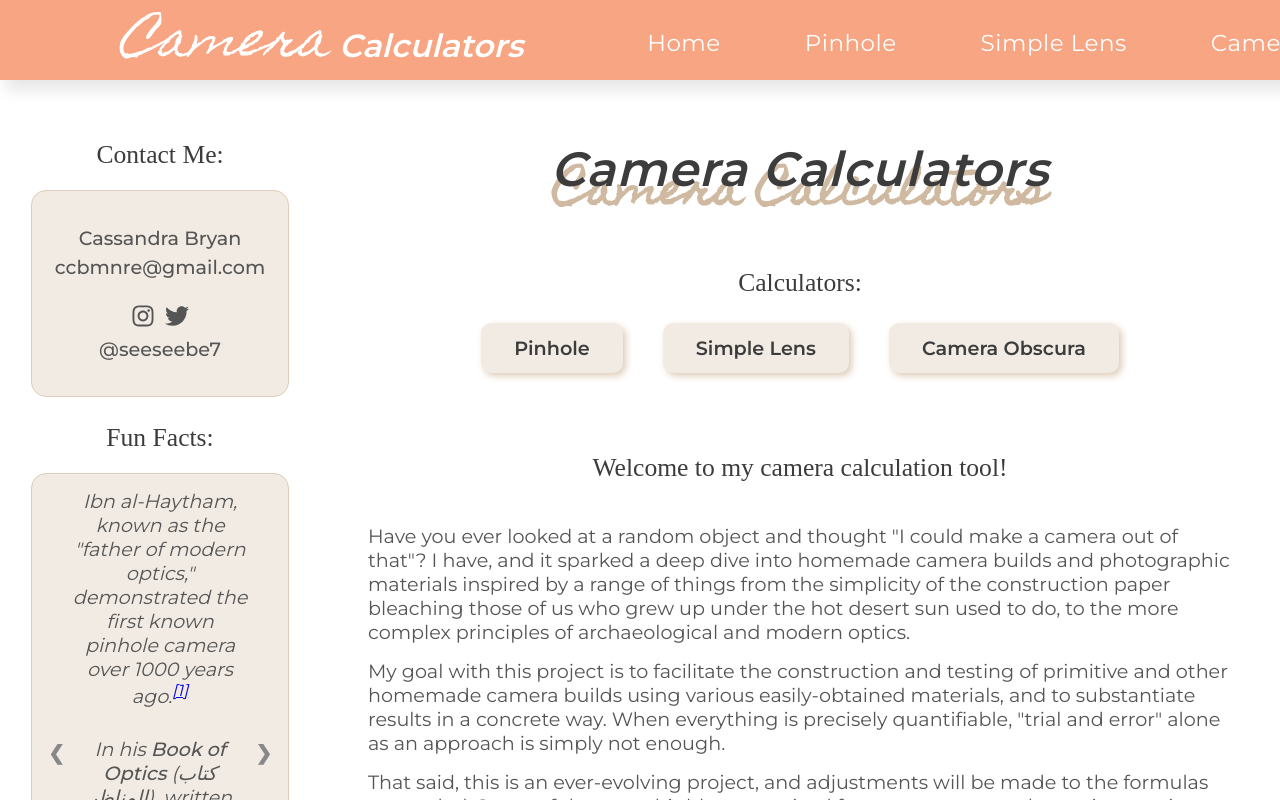
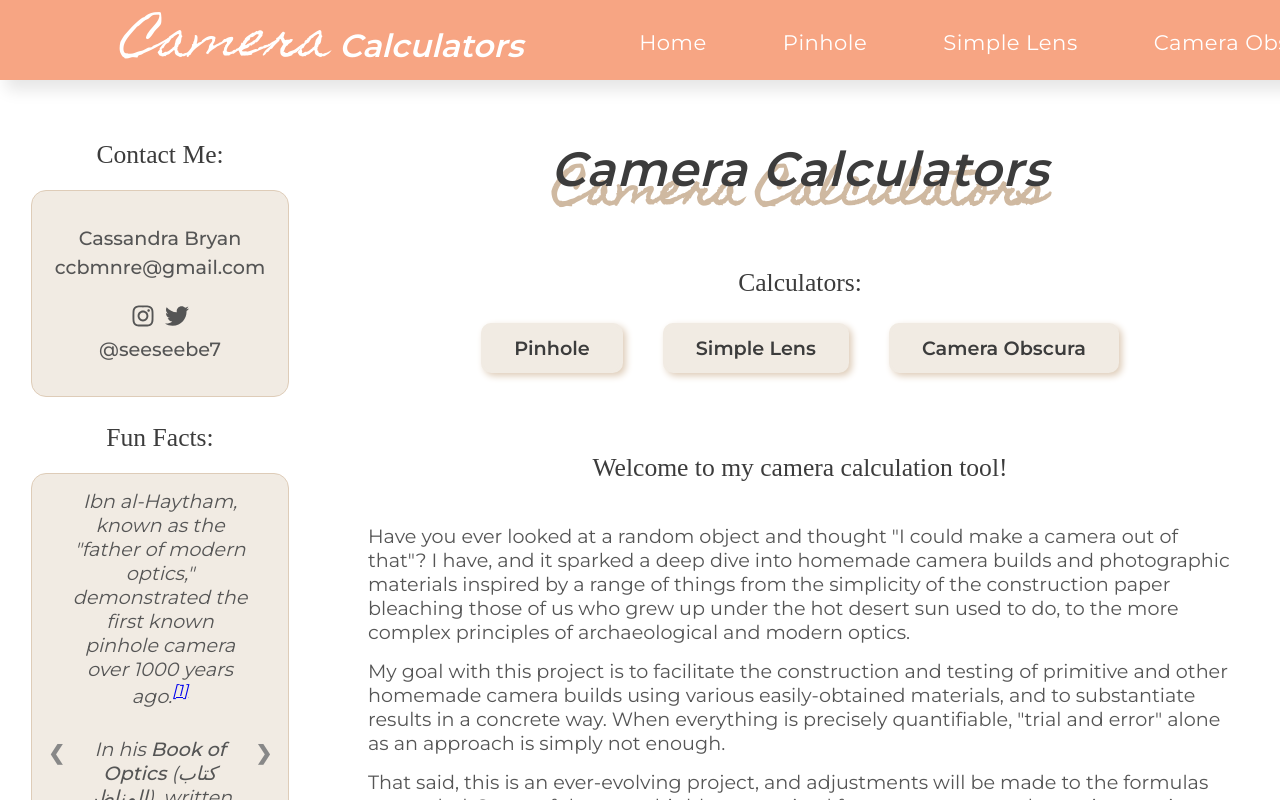
Before and after one commit to cbryanmn/camera-calculators, a React (Create React App) app in the folder frontend/: page / in a window 1280 px wide. Built offline with nearby package versions, Linux system fonts and the light colour scheme; a web font is replaced by a local one.

Commit message:
Update Navbar.css

```diff
--- a/frontend/src/components/Navbar.css
+++ b/frontend/src/components/Navbar.css
@@ -61,10 +61,10 @@
     display: flex;
     align-items: center;
     text-decoration: none;
-    padding-left: 1.5rem;
+    padding-left: 1rem;
     height: 100%;
     letter-spacing: 0.5px;
-    font-size: 1.2em;
+    font-size: 1.1em;
     text-wrap: nowrap;
 }
 
```
